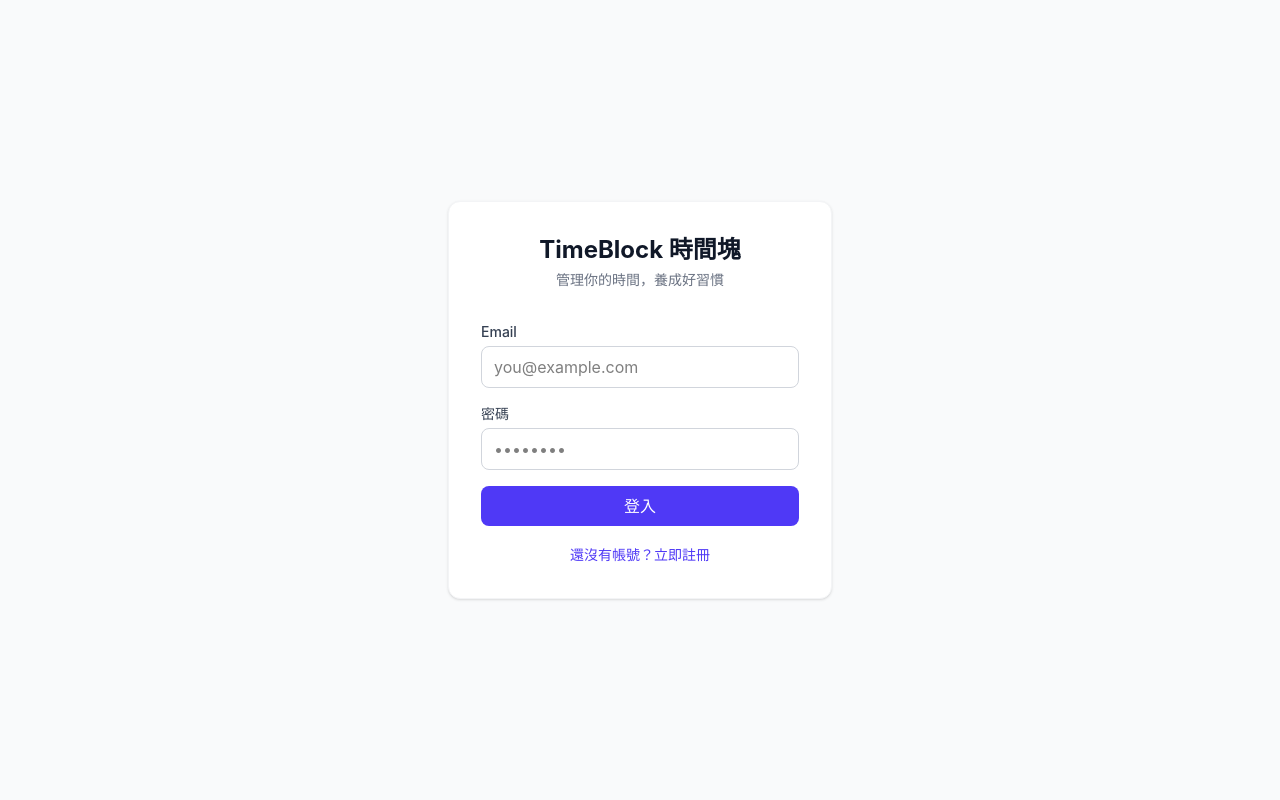
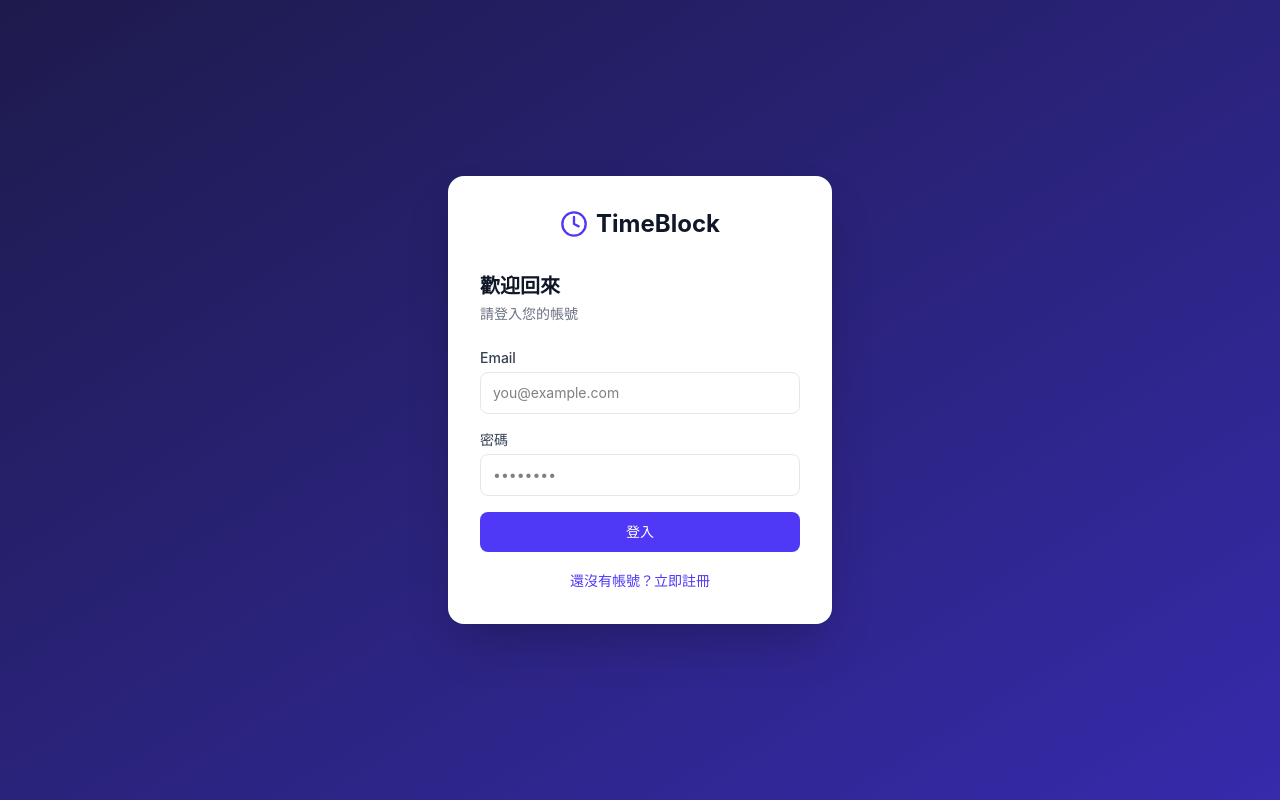
Before and after one commit to yau1223/timeblock, a React app in the folder frontend/: page /login in a window 1280 px wide. Built offline with nearby package versions, Linux system fonts and the light colour scheme; no server answers; the HTML template or start-up script is replaced by a standard one.

Commit message:
feat: LoginPage 升級為深 indigo 漸層背景 + 白色卡片

```diff
--- a/frontend/src/pages/LoginPage.tsx
+++ b/frontend/src/pages/LoginPage.tsx
@@ -1,6 +1,7 @@
 // 登入/註冊頁面，支援 Email 表單切換
 import { useState } from 'react'
 import { useNavigate } from 'react-router-dom'
+import { Clock } from 'lucide-react'
 import { useAuthStore } from '../store/authStore'
 import { login, register, getMe } from '../api/auth'
 
@@ -44,13 +45,21 @@ export default function LoginPage() {
   }
 
   return (
-    <div className="min-h-screen flex items-center justify-center bg-gray-50">
-      <div className="bg-white p-8 rounded-xl shadow-sm w-full max-w-sm border border-gray-100">
-        {/* 標題 */}
-        <div className="text-center mb-8">
-          <h1 className="text-2xl font-bold text-gray-900">TimeBlock 時間塊</h1>
-          <p className="text-sm text-gray-500 mt-1">管理你的時間，養成好習慣</p>
+    <div className="min-h-screen bg-gradient-to-br from-indigo-950 to-indigo-800 flex items-center justify-center p-4">
+      <div className="bg-white rounded-2xl shadow-2xl p-8 w-full max-w-sm">
+        {/* Logo 區域 */}
+        <div className="flex items-center gap-2 mb-8 justify-center">
+          <Clock size={28} className="text-indigo-600" />
+          <span className="text-2xl font-bold text-gray-900">TimeBlock</span>
         </div>
+
+        {/* 標題與副標 */}
+        <h2 className="text-xl font-semibold text-gray-900 mb-1">
+          {isLogin ? '歡迎回來' : '建立帳號'}
+        </h2>
+        <p className="text-sm text-gray-500 mb-6">
+          {isLogin ? '請登入您的帳號' : '開始管理您的時間'}
+        </p>
 
         <form onSubmit={handleSubmit} className="space-y-4">
           {/* 名稱欄位（僅註冊時顯示） */}
@@ -59,7 +68,7 @@ export default function LoginPage() {
               <label className="block text-sm font-medium text-gray-700 mb-1">名稱</label>
               <input
                 type="text"
-                className="w-full border border-gray-300 rounded-lg px-3 py-2 focus:outline-none focus:ring-2 focus:ring-indigo-500"
+                className="w-full border border-gray-200 rounded-lg px-3 py-2.5 text-sm focus:outline-none focus:ring-2 focus:ring-indigo-500 focus:border-transparent"
                 placeholder="你的名字"
                 value={name}
                 onChange={(e) => setName(e.target.value)}
@@ -73,7 +82,7 @@ export default function LoginPage() {
             <label className="block text-sm font-medium text-gray-700 mb-1">Email</label>
             <input
               type="email"
-              className="w-full border border-gray-300 rounded-lg px-3 py-2 focus:outline-none focus:ring-2 focus:ring-indigo-500"
+              className="w-full border border-gray-200 rounded-lg px-3 py-2.5 text-sm focus:outline-none focus:ring-2 focus:ring-indigo-500 focus:border-transparent"
               placeholder="you@example.com"
               value={email}
               onChange={(e) => setEmail(e.target.value)}
@@ -86,7 +95,7 @@ export default function LoginPage() {
             <label className="block text-sm font-medium text-gray-700 mb-1">密碼</label>
             <input
               type="password"
-              className="w-full border border-gray-300 rounded-lg px-3 py-2 focus:outline-none focus:ring-2 focus:ring-indigo-500"
+              className="w-full border border-gray-200 rounded-lg px-3 py-2.5 text-sm focus:outline-none focus:ring-2 focus:ring-indigo-500 focus:border-transparent"
               placeholder="••••••••"
               value={password}
               onChange={(e) => setPassword(e.target.value)}
@@ -96,7 +105,7 @@ export default function LoginPage() {
 
           {/* 錯誤訊息 */}
           {error && (
-            <p className="text-sm text-red-600 bg-red-50 border border-red-200 rounded-lg px-3 py-2">
+            <p className="text-red-500 text-sm mb-4">
               {error}
             </p>
           )}
@@ -105,7 +114,7 @@ export default function LoginPage() {
           <button
             type="submit"
             disabled={loading}
-            className="w-full bg-indigo-600 text-white py-2 rounded-lg font-medium hover:bg-indigo-700 disabled:opacity-50 disabled:cursor-not-allowed transition-colors"
+            className="w-full bg-indigo-600 text-white py-2.5 rounded-lg text-sm font-medium hover:bg-indigo-700 disabled:opacity-50 disabled:cursor-not-allowed transition-colors"
           >
             {loading ? '處理中...' : isLogin ? '登入' : '建立帳號'}
           </button>
@@ -115,7 +124,7 @@ export default function LoginPage() {
         <div className="mt-4 text-center">
           <button
             onClick={() => { setIsLogin(!isLogin); setError('') }}
-            className="text-sm text-indigo-600 hover:underline"
+            className="text-sm text-indigo-600 hover:text-indigo-700"
           >
             {isLogin ? '還沒有帳號？立即註冊' : '已有帳號？直接登入'}
           </button>
```
